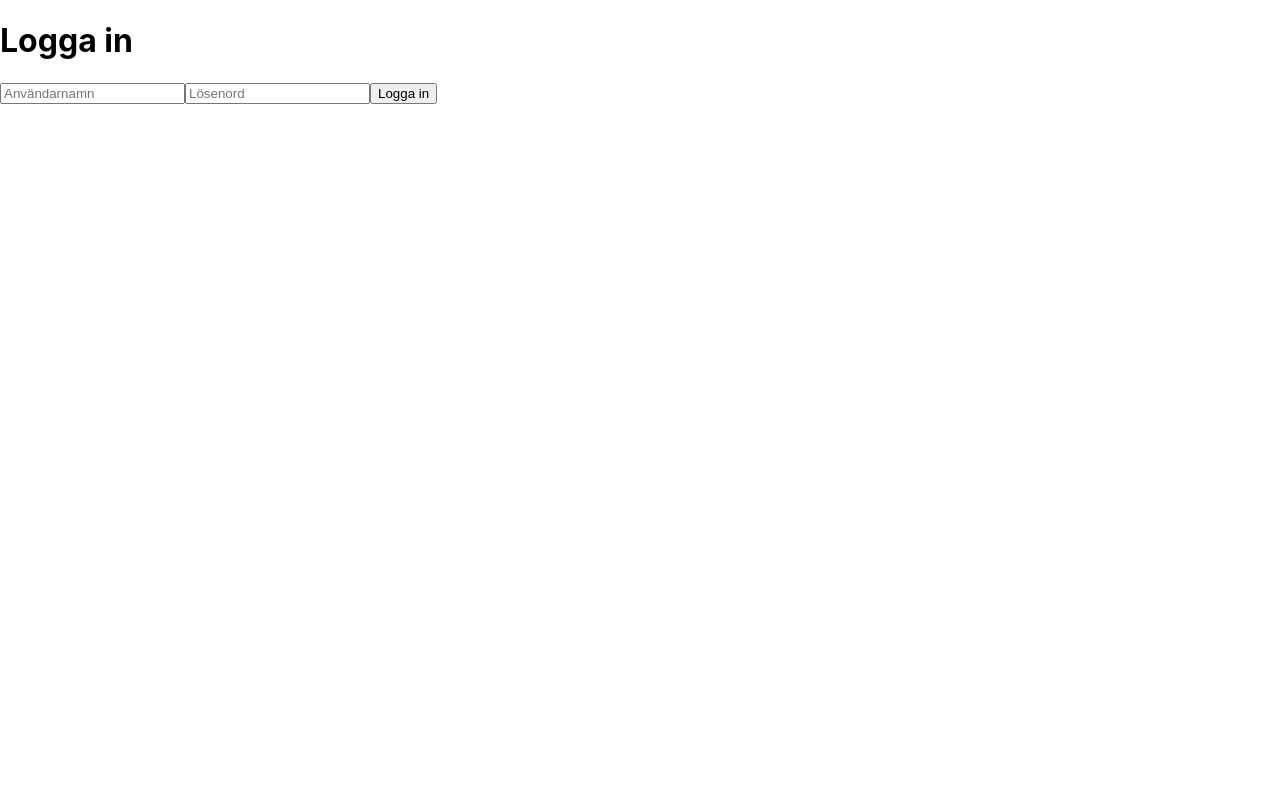
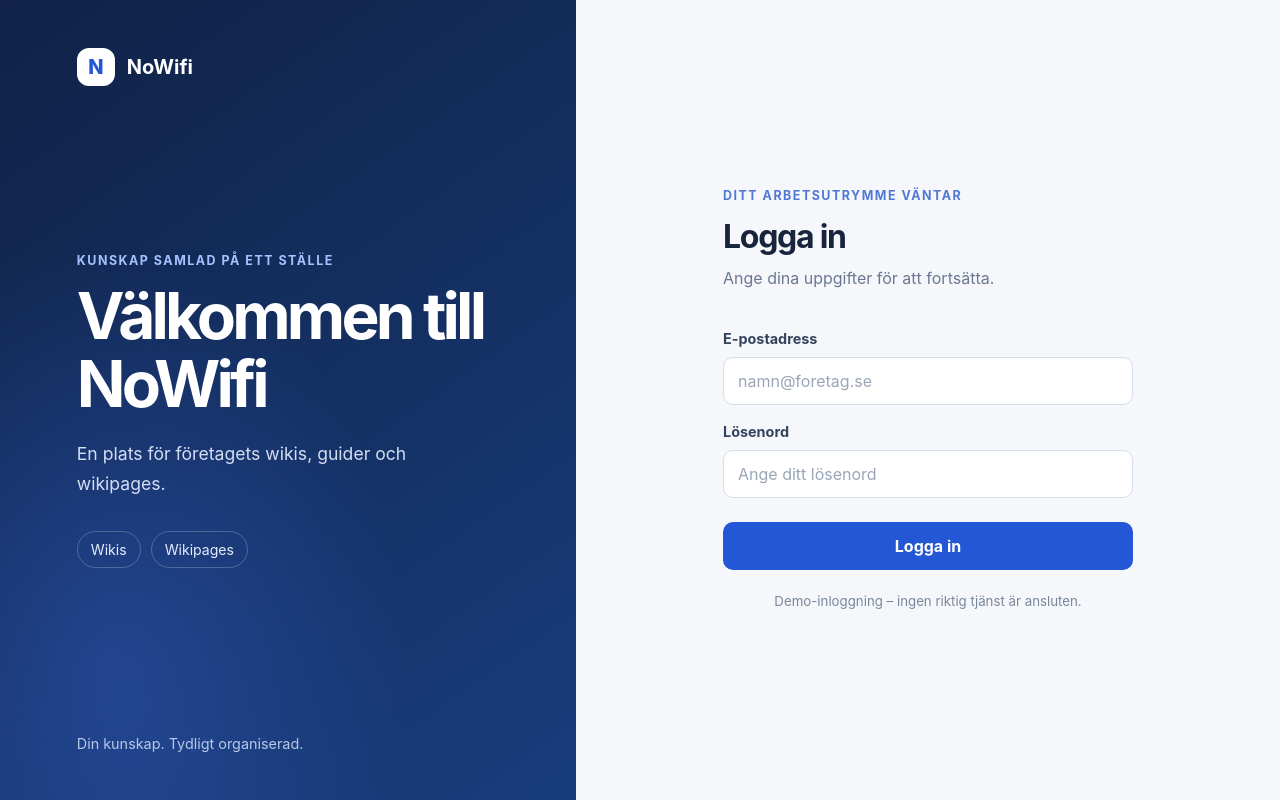
Before and after one commit to toriscool123/nowifi_frontend, a React (Create React App) app: page / in a window 1280 px wide. Built offline with nearby package versions, Linux system fonts and the light colour scheme.

Commit message:
Testing frontend building on my own in React

```diff
--- a/src/App.css
+++ b/src/App.css
@@ -1,38 +1,287 @@
-.App {
+:root {
+  font-family: Inter, ui-sans-serif, system-ui, -apple-system, BlinkMacSystemFont, "Segoe UI", sans-serif;
+  color: #17243b;
+  background: #f5f7fb;
+  font-synthesis: none;
+  text-rendering: optimizeLegibility;
+  -webkit-font-smoothing: antialiased;
+  -moz-osx-font-smoothing: grayscale;
+}
+
+* {
+  box-sizing: border-box;
+}
+
+body {
+  min-width: 320px;
+  min-height: 100vh;
+  margin: 0;
+}
+
+button,
+input {
+  font: inherit;
+}
+
+.page {
+  display: grid;
+  min-height: 100vh;
+  grid-template-columns: minmax(320px, 0.9fr) 1.1fr;
+}
+
+.brand-panel {
+  display: flex;
+  flex-direction: column;
+  justify-content: space-between;
+  min-height: 100vh;
+  padding: 48px clamp(28px, 6vw, 88px);
+  color: #fff;
+  background:
+    radial-gradient(ellipse at 20% 85%, rgb(67 112 240 / 30%), transparent 45%),
+    linear-gradient(145deg, #102247, #183d7c);
+}
+
+.brand {
+  display: inline-flex;
+  align-items: center;
+  gap: 12px;
+  width: fit-content;
+  color: inherit;
+  font-size: 1.25rem;
+  font-weight: 750;
+  text-decoration: none;
+}
+
+.brand-mark {
+  display: grid;
+  width: 38px;
+  height: 38px;
+  place-items: center;
+  border-radius: 12px;
+  background: #fff;
+  color: #2457d6;
+  font-weight: 800;
+}
+
+.brand-content {
+  max-width: 520px;
+  margin: 64px 0;
+}
+
+.eyebrow {
+  margin: 0 0 14px;
+  color: #5278d5;
+  font-size: 0.78rem;
+  font-weight: 750;
+  letter-spacing: 0.12em;
+  text-transform: uppercase;
+}
+
+.brand-panel .eyebrow {
+  color: #a9c1ff;
+}
+
+.brand-content h1 {
+  max-width: 460px;
+  margin: 0;
+  font-size: clamp(2.5rem, 5vw, 4.5rem);
+  letter-spacing: -0.06em;
+  line-height: 1.05;
+}
+
+.brand-description {
+  max-width: 420px;
+  margin: 22px 0 0;
+  color: #d3def3;
+  font-size: 1.1rem;
+  line-height: 1.7;
+}
+
+.feature-list {
+  display: flex;
+  flex-wrap: wrap;
+  gap: 10px;
+  margin-top: 32px;
+}
+
+.feature-list span {
+  padding: 9px 13px;
+  border: 1px solid rgb(255 255 255 / 22%);
+  border-radius: 999px;
+  color: #e5ecfb;
+  font-size: 0.88rem;
+}
+
+.brand-footer {
+  margin: 0;
+  color: #b7c8e8;
+  font-size: 0.9rem;
+}
+
+.login-panel {
+  display: grid;
+  place-items: center;
+  padding: 40px 24px;
+}
+
+.login-card {
+  width: min(100%, 410px);
+  padding: 20px 0;
+}
+
+.login-card h2 {
+  margin: 0;
+  font-size: 2rem;
+  letter-spacing: -0.04em;
+}
+
+.login-description {
+  margin: 10px 0 30px;
+  color: #6b7890;
+  line-height: 1.6;
+}
+
+.login-form {
+  display: grid;
+  gap: 10px;
+}
+
+.login-form label {
+  margin-top: 8px;
+  color: #34445e;
+  font-size: 0.9rem;
+  font-weight: 650;
+}
+
+.login-form input {
+  width: 100%;
+  padding: 13px 14px;
+  border: 1px solid #d5deeb;
+  border-radius: 10px;
+  background: #fff;
+  color: #17243b;
+}
+
+.login-form input::placeholder {
+  color: #9aa5b7;
+}
+
+.login-form input:focus {
+  border-color: #2457d6;
+  outline: 3px solid rgb(36 87 214 / 14%);
+}
+
+.login-form button {
+  margin-top: 14px;
+  padding: 14px 16px;
+  border: 0;
+  border-radius: 10px;
+  background: #2457d6;
+  color: #fff;
+  cursor: pointer;
+  font-weight: 700;
+}
+
+.login-form button:hover {
+  background: #1d46b2;
+}
+
+.login-note {
+  margin: 22px 0 0;
+  color: #7a879b;
+  font-size: 0.83rem;
+  line-height: 1.5;
   text-align: center;
 }
 
-.App-logo {
-  height: 40vmin;
-  pointer-events: none;
-}
+@media (max-width: 760px) {
+  .page {
+    grid-template-columns: 1fr;
+  }
 
-@media (prefers-reduced-motion: no-preference) {
-  .App-logo {
-    animation: App-logo-spin infinite 20s linear;
+  .brand-panel {
+    min-height: auto;
+    padding: 28px 24px;
+  }
+
+  .brand-content {
+    margin: 56px 0 24px;
+  }
+
+  .brand-content h1 {
+    font-size: clamp(2.4rem, 10vw, 3.5rem);
+  }
+
+  .brand-footer {
+    display: none;
+  }
+
+  .login-panel {
+    padding: 40px 24px 56px;
   }
 }
 
-.App-header {
-  background-color: #282c34;
-  min-height: 100vh;
-  display: flex;
-  flex-direction: column;
-  align-items: center;
-  justify-content: center;
-  font-size: calc(10px + 2vmin);
-  color: white;
+.login-error {
+  margin: 4px 0 0;
+  color: #b42318;
+  font-size: 0.9rem;
 }
 
-.App-link {
-  color: #61dafb;
+.success-overlay {
+  position: fixed;
+  inset: 0;
+  z-index: 10;
+  display: grid;
+  place-items: center;
+  padding: 24px;
+  background: rgb(12 27 52 / 78%);
 }
 
-@keyframes App-logo-spin {
-  from {
-    transform: rotate(0deg);
-  }
-  to {
-    transform: rotate(360deg);
-  }
+.success-card {
+  width: min(100%, 460px);
+  padding: 42px 32px;
+  border-radius: 20px;
+  background: #fff;
+  text-align: center;
+  box-shadow: 0 24px 80px rgb(0 0 0 / 25%);
 }
+
+.success-card h1 {
+  margin: 0;
+  color: #17243b;
+  font-size: 2rem;
+}
+
+.success-card > p:not(.eyebrow) {
+  color: #6b7890;
+  line-height: 1.6;
+}
+
+.success-icon {
+  display: grid;
+  width: 58px;
+  height: 58px;
+  margin: 0 auto 20px;
+  place-items: center;
+  border-radius: 50%;
+  background: #e8f7ee;
+  color: #18864b;
+  font-size: 1.8rem;
+  font-weight: 700;
+}
+
+.success-card button {
+  margin-top: 16px;
+  padding: 13px 18px;
+  border: 0;
+  border-radius: 10px;
+  background: #2457d6;
+  color: #fff;
+  cursor: pointer;
+  font: inherit;
+  font-weight: 700;
+}
+
+.success-card button:hover {
+  background: #1d46b2;
+}
--- a/src/App.js
+++ b/src/App.js
@@ -1,76 +1,24 @@
-import { useEffect, useState } from 'react';
-import { api } from './api';
+import { useState } from 'react';
+import BrandPanel from './components/BrandPanel';
+import LoginForm from './components/LoginForm';
+import LoginSuccess from './components/LoginSuccess';
+import Home from './components/Home';
+import './App.css';
 
 export default function App() {
-  const [me, setMe] = useState(null);
-  const [error, setError] = useState('');
-  const [result, setResult] = useState(null);
-
-  async function loadMe() {
-    const r = await api('me');
-    if (!r.success) localStorage.removeItem('token');
-    setMe(r.success ? r : null);
-  }
-
-  useEffect(() => {
-    if (localStorage.getItem('token')) loadMe();
-  }, []); // eslint-disable-line react-hooks/exhaustive-deps
-
-  async function login(e) {
-    e.preventDefault();
-    const fields = Object.fromEntries(new FormData(e.target));
-    const r = await api('loginuser', 'POST', fields);
-    if (!r.success) return setError(r.error || `Fel (${r.status})`);
-    localStorage.setItem('token', r.token);
-    setError('');
-    loadMe();
-  }
-
-  async function logout() {
-    await api('userlogout', 'POST');
-    localStorage.removeItem('token');
-    setMe(null);
-    setResult(null);
-  }
-
-  async function send(e) {
-    e.preventDefault();
-    const f = Object.fromEntries(new FormData(e.target));
-    const fields = Object.fromEntries(new URLSearchParams(f.params));
-    setResult(await api(f.op, f.method, fields));
-  }
-
-  if (!me) {
-    return (
-      <form onSubmit={login}>
-        <h1>Logga in</h1>
-        <input name="username" placeholder="Användarnamn" />
-        <input name="password" type="password" placeholder="Lösenord" />
-        <button>Logga in</button>
-        {error && <p style={{ color: 'red' }}>{error}</p>}
-      </form>
-    );
-  }
+  const [isLoggedIn, setIsLoggedIn] = useState(false);
 
   return (
-    <div>
-      <p>
-        Inloggad som {me.username} ({me.role}) – tjänster:{' '}
-        {me.services.join(', ') || 'inga'}
-      </p>
-      <button onClick={logout}>Logga ut</button>
+    <>
+      <main className="page">
 
-      <h2>Testa API</h2>
-      <form onSubmit={send}>
-        <select name="method">
-          <option>GET</option>
-          <option>POST</option>
-        </select>
-        <input name="op" placeholder="t.ex. g_list" required />
-        <input name="params" placeholder="group=ekonomi&..." />
-        <button>Skicka</button>
-      </form>
-      <pre>{result && JSON.stringify(result, null, 2)}</pre>
-    </div>
+        <BrandPanel />
+        <LoginForm onLogin={() => setIsLoggedIn(true)} />
+      </main>
+
+      {isLoggedIn && (
+        <LoginSuccess onBack={() => setIsLoggedIn(false)} />
+      )}
+    </>
   );
 }
--- /dev/null
+++ b/src/components/BrandPanel.jsx
@@ -0,0 +1,25 @@
+export default function BrandPanel() {
+  return (
+    <section className="brand-panel" aria-label="Om NoWifi">
+      <a className="brand" href="/" aria-label="NoWifi startsida">
+        <span className="brand-mark" aria-hidden="true">N</span>
+        <span>NoWifi</span>
+      </a>
+
+      <div className="brand-content">
+        <p className="eyebrow">Kunskap samlad på ett ställe</p>
+        <h1>Välkommen till NoWifi</h1>
+        <p className="brand-description">
+          En plats för företagets wikis, guider och wikipages.
+        </p>
+
+        <div className="feature-list" aria-label="Planerade funktioner">
+          <span>Wikis</span>
+          <span>Wikipages</span>
+        </div>
+      </div>
+
+      <p className="brand-footer">Din kunskap. Tydligt organiserad.</p>
+    </section>
+  );
+}
--- /dev/null
+++ b/src/components/Home.jsx
@@ -0,0 +1,10 @@
+function Home() {
+  return (
+    <div>
+      <h1>Welcome to the Home Page</h1>
+      <p>This is the main landing page of the application.</p>
+    </div>
+  );
+}
+
+export default Home;
--- /dev/null
+++ b/src/components/LoginForm.jsx
@@ -0,0 +1,67 @@
+import { useState } from 'react';
+import mockCredentials from '../mockCredentials.json';
+
+export default function LoginForm({ onLogin }) {
+  const [error, setError] = useState('');
+
+  function handleSubmit(event) {
+    event.preventDefault();
+
+    const formData = new FormData(event.currentTarget);
+    const email = formData.get('email');
+    const password = formData.get('password');
+
+    if (
+      email === mockCredentials.user &&
+      password === mockCredentials.password
+    ) {
+      setError('');
+      onLogin();
+      return;
+    }
+
+    setError('E-postadressen eller lösenordet stämmer inte.');
+  }
+
+  return (
+    <section className="login-panel" aria-labelledby="login-title">
+      <div className="login-card">
+        <p className="eyebrow">Ditt arbetsutrymme väntar</p>
+        <h2 id="login-title">Logga in</h2>
+        <p className="login-description">
+          Ange dina uppgifter för att fortsätta.
+        </p>
+
+        <form className="login-form" onSubmit={handleSubmit}>
+          <label htmlFor="email">E-postadress</label>
+          <input
+            id="email"
+            name="email"
+            type="email"
+            placeholder="namn@foretag.se"
+            autoComplete="email"
+            required
+          />
+
+          <label htmlFor="password">Lösenord</label>
+          <input
+            id="password"
+            name="password"
+            type="password"
+            placeholder="Ange ditt lösenord"
+            autoComplete="current-password"
+            required
+          />
+
+          {error && <p className="login-error" role="alert">{error}</p>}
+
+          <button type="submit">Logga in</button>
+        </form>
+
+        <p className="login-note">
+          Demo-inloggning – ingen riktig tjänst är ansluten.
+        </p>
+      </div>
+    </section>
+  );
+}
--- /dev/null
+++ b/src/components/LoginSuccess.jsx
@@ -0,0 +1,24 @@
+import mockCredentials from '../mockCredentials.json';
+
+export default function LoginSuccess({ onBack, email: emailProp }) {
+  const storedEmail = typeof window !== 'undefined' ? window.localStorage.getItem('email') ?? '' : '';
+  const email = emailProp || storedEmail || mockCredentials.user || '';
+
+  if (email && storedEmail !== email && typeof window !== 'undefined') {
+    window.localStorage.setItem('email', email);
+  }
+
+  return (
+    <section className="success-overlay" role="dialog" aria-modal="true" aria-labelledby="success-title">
+      <div className="success-card">
+        <div className="success-icon" aria-hidden="true">✓</div>
+        <p className="eyebrow">NoWifi</p>
+        <h1 id="success-title">Inloggningen lyckades!</h1>
+        <p>Du är nu inloggad i demoarbetsutrymmet.</p>
+        <p className="success-description">Du kan nu utforska NoWifi och dess funktioner.</p>
+        {email && <p>Inloggad som: <strong>{email}</strong></p>}
+        <button type="button" onClick={onBack}>Tillbaka till inloggningen</button>
+      </div>
+    </section>
+  );
+}
--- /dev/null
+++ b/src/mockCredentials.json
@@ -0,0 +1,4 @@
+{
+  "user": "1@nowifi.local",
+  "password": "nowifi123"
+}
```
Also changed, not shown: src/logo.svg (deleted), src/sites/login.js (added).
